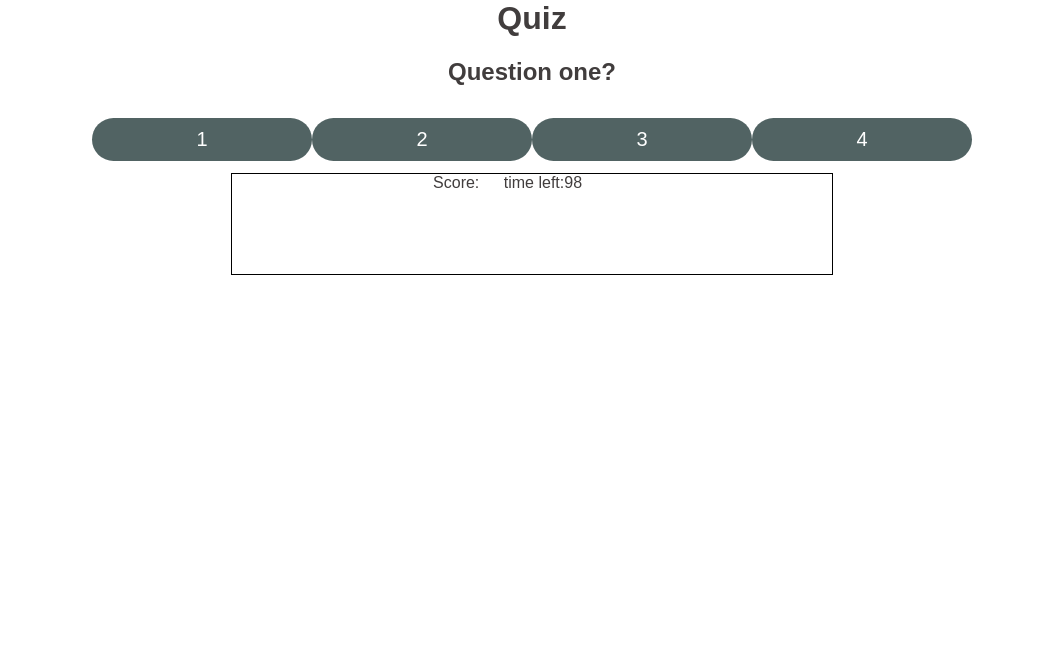
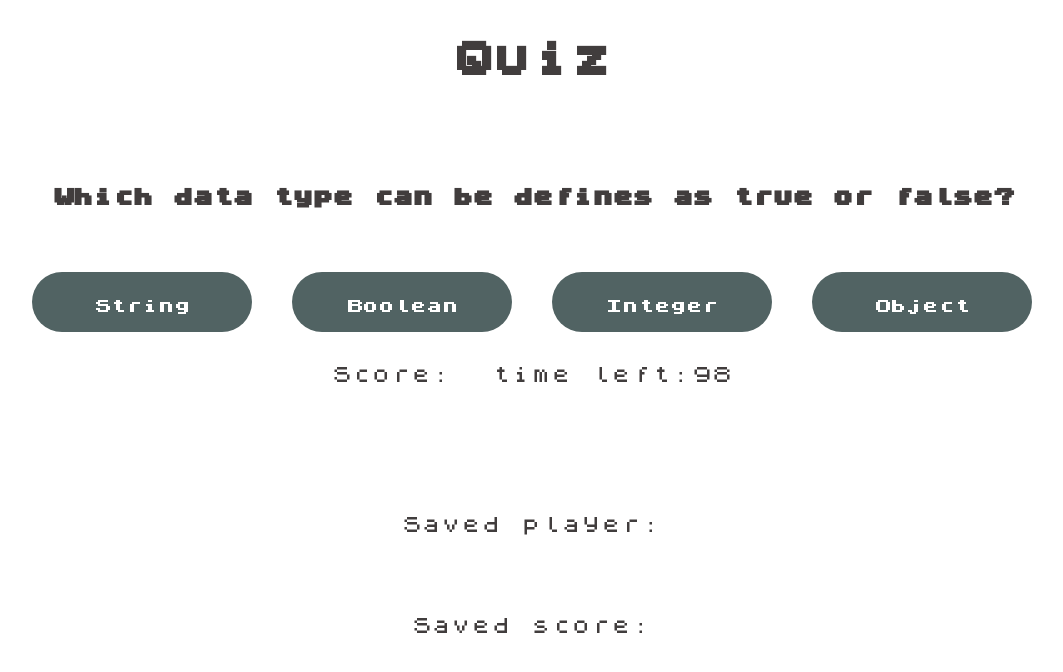
Before and after one commit to TP4458/Quiz-game-Tomasz-Pawlikowski, a plain HTML site: page index.html in a window 1280 px wide. Both pictures are taken after a click on the button "NEW GAME". Shown: the whole page, without its empty margins (108-1171 px from the left). Drawn offline with nearby package versions, Linux system fonts and the light colour scheme.

Commit message:
scoring/localstorage

```diff
--- a/Assets/css/style.css
+++ b/Assets/css/style.css
@@ -1,9 +1,31 @@
+@font-face {
+      font-family: 'ZX Spectrum-7 Regular';
+      font-style: normal;
+      font-weight: normal;
+      src: local('ZX Spectrum-7 Regular'), url('zx_spectrum-7.woff') format('woff');
+      }
+
+
+      @font-face {
+      font-family: 'ZX Spectrum7 Bold Regular';
+      font-style: normal;
+      font-weight: normal;
+      src: local('ZX Spectrum7 Bold Regular'), url('zx_spectrum-7_bold.woff') format('woff');
+      }
+
+
 body {
 	color: #413D3D;
-	font-family: 'Oswald', sans-serif;
+	font-family: 'ZX Spectrum-7 Regular', sans-serif;
+      font-size: 50px;
 	width: 95%;
-    text-align: center;
+      text-align: center;
 	margin: 0 auto;
+}
+
+h2 {
+      font-family: 'ZX Spectrum7 Bold Regular', sans-serif;
+      font-size: 50px;
 }
 
 * {
@@ -29,7 +51,6 @@ li {
 .infoBox{
     display:block;
     width: 600px;
-    border:1px black solid;
     height: 100px;
 
 }
@@ -41,16 +62,32 @@ li {
 
 
 }
+#submit {
+      width: 50px;
+      margin: 3px;
+      background-color: #516363;
+      color: white;
+      font-family: 'ZX Spectrum-7 Regular', sans-serif;
+      font-size: 30px
 
+}
 
+input[type="text"] {
+      padding: 3px;
+      border: 4px, solid, black;
+      font-family: 'ZX Spectrum7 Bold Regular', sans-serif;
+      font-size: 50px;
+      box-sizing: border-box;
+}
 .button {
       width: 220px;
-      font-size: 20px;
-      margin:12px 0;
+
+      margin:12px 20px;
       padding: 10px 0;
       background-color: #516363;
       color: #fff;
-      font-family: 'Oswald', sans-serif;
+      font-family: 'ZX Spectrum7 Bold Regular', sans-serif;
+      font-size: 40px;
 	-webkit-border-radius: 1000px;
       border-radius: 1000px;
       outline: none;
--- a/Assets/js/script.js
+++ b/Assets/js/script.js
@@ -13,13 +13,14 @@
 
 var newGameButton = document.querySelector("#new-game");
 var dispScore = document.querySelector(".score")
-var dispHiSore = document.querySelector(".hi-score")
 var timerCountEl = document.querySelector("#timer");
-var savedName = document.querySelector("saved-player");
+var saveDataBtn = document.getElementById("send-score-btn")
 var questionDisplay = document.getElementById("question");
 var answerDisplay = document.querySelector(".submit-answer")
 var gameOverEl = document.querySelector("#end-game")
-var score = 0
+var dispSavedScore = document.getElementById("saved-score")
+var dispPlayer = document.getElementById("saved-player")
+var score;
 var timer = document.getElementById("timer");
 let timerCount = 100;
 var playerName = "";
@@ -27,76 +28,76 @@ var playerName = "";
 
 const questions = [
     {
-        question: "Question one?",
+        question: "Which data type can be defines as true or false? ",
         answers: [
-           "1",
-           "2",
-           "3",
-           "4"
+           "String",
+           "Boolean",
+           "Integer",
+           "Object"
         ],
-        correct: 2
+        correct: "Bool"
     },
     {
-        question: "Question two?",
+        question: "Which keyword referes to the object from which it was called?",
         answers: [
-           "a",
-           "b",
-           "c",
-           "d"
+           "Take",
+           "That",
+           "This",
+           "There"
         ],
-        correct: "c"
+        correct: "This"
     },
     {
-        question: "Question three?",
+        question: "Which symbol is used for comments in Javascript?",
         answers: [
-           "a",
-           "b",
-           "c",
-           "d"
+           "//",
+           "\\\\",
+           "||",
+           "-_-"
         ],
-        correct: "c"
+        correct: "//"
     },
     {
-        question: "Question four?",
+        question: "Which of these is not a looping structure in Javascript?",
         answers: [
-           "a",
-           "b",
-           "c",
-           "d"
+           "For",
+           "While",
+           "Do-while",
+           "Whilst"
         ],
-        correct: "c"
+        correct: "While"
     },
     {
-        question: "Question five?",
+        question: "Who developed Javascript language?",
         answers: [
-           "a",
-           "b",
-           "c",
-           "d"
+           "Netscape",
+           "Microsoft",
+           "Elon Musk",
+           "John McAffe"
         ],
-        correct: "c"
+        correct: "Net"
     },
 
 ];
 var questionsNumber = questions.length;
-
-
+SaveInfo()
 function startGame() {
     newGameButton.addEventListener("click", () => {
         timerCount = 100
         score = 0
         startTimer()
+
         showQuestion()
         newGameButton.classList.add("hide")
-
-
-    })
+        questionDisplay.classList.remove("hide")
+        answerDisplay.classList.remove("hide")
+        timerCountEl.classList.remove("hide")
+                })
 }
 
 startGame()
 
 function showQuestion() {
-
     //randomize const questions
     let randomizer = Math.floor(Math.random() * questions.length)
     for (let i = 0; i < questions.length; i++) {
@@ -109,26 +110,31 @@ function showQuestion() {
         createButton.setAttribute("class","button");
         createButton.addEventListener("click",() => {
             questionsNumber--
-            if (questionsNumber <= 0) {
-                gameOver()
-            }
             setTimeout(()=> {
                 showQuestion()
-            },1000)
+            },500)
             if (createButton.innerText.includes (`${currentQuestion.correct}`) ===true) {
+                score++
                 createButton.classList.add("correctStyle")
-                score++
+                questions.splice(randomizer,1)
+
 
             } else {
                 createButton.classList.add("incorrectStyle")
                 timerCount -= 10
             }
+            if (questionsNumber <= 0) {
+                gameOver()
+            }
+
         })
+
         createButton.textContent = `${possibleAnswer}`
+        return score
         })
+
 }}
 
-//timer function
 function startTimer(){
     let countdown = setInterval(() => {
         timerCount--
@@ -140,18 +146,29 @@ function startTimer(){
             }
     },1000)
 }
+dispScore.textContent = score;
 function gameOver() {
+    dispScore.textContent = score;
+    timerCountEl.classList.add("hide")
     questionDisplay.classList.add("hide")
     answerDisplay.classList.add("hide")
-    newGameButton.classList.remove("hide")
+    // newGameButton.classList.remove("hide")
     gameOverEl.classList.remove("hide")
 }
 
-//create var that stores question lengths as number
-//each click of answer button removes 1 from that var
-//when it reaches 0, go to gameover
-function questionsCountdown(){
 
-    console.log(questionsNumber)
+saveDataBtn.addEventListener("click", (form) => {
+    var playerName = document.getElementById("player-name")
+    form.preventDefault();
+    localStorage.setItem("Player name:", playerName.value)
+    localStorage.setItem("Saved score:", score)
+    SaveInfo()
+}
+)
 
+function SaveInfo (){
+    var savedScore = localStorage.getItem("Saved score:");
+    var savedPlayer = localStorage.getItem("Player name:");
+    dispSavedScore.textContent = savedScore;
+    dispPlayer.textContent = savedPlayer;
 }
--- a/index.html
+++ b/index.html
@@ -13,16 +13,19 @@
 <div class = "submit-answer"></div>
 
 <ul class = infoBox class = hide>
-    <li>Score: <span id = score></span></li>
+    <li>Score: <span class = "score"></span></li>
     <li>time left: <span id = timer></span></li>
-    <li id = hi-score></li>
-    <li id = saved-player></li>
+
 </ul>
 <button class="button" class = "hide" id = "new-game" >NEW GAME</button>
 <div id="end-game" class = "hide">
     <h3>Game Over!</h3>
-    <p>You scored <span id = "score"></span> points.</p>
-    <p>Enter your name: <input type="text" id="player-name" max="8"/> <button id = "send-score-btn">Submit</button> </p>
+    <p>Save your score:</p>
+    <p>Enter your name: <input type="text" id="player-name"  max="8"/> <button id = "submit" id = "send-score-btn">OK</button> </p>
+</div>
+<div>
+    <p>Saved player: <span id ="saved-player"></span></p>
+    <p>Saved score: <span id = "saved-score"></span></p>
 </div>
 <script src="https://code.jquery.com/jquery-3.7.1.min.js" integrity="sha256-/JqT3SQfawRcv/BIHPThkBvs0OEvtFFmqPF/lYI/Cxo=" crossorigin="anonymous"></script>
 <script src="./Assets/js/script.js"></script>
```
Also changed, not shown: Assets/css/zx_spectrum-7.woff (added), Assets/css/zx_spectrum-7_bold.woff (added).
